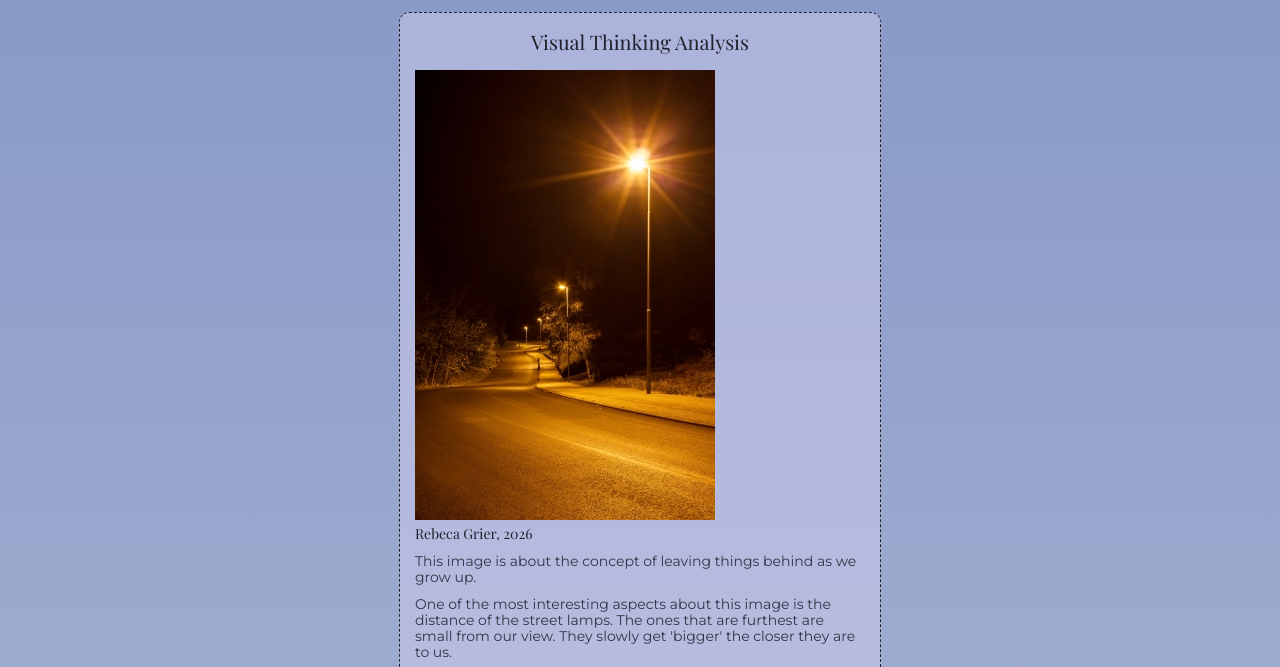
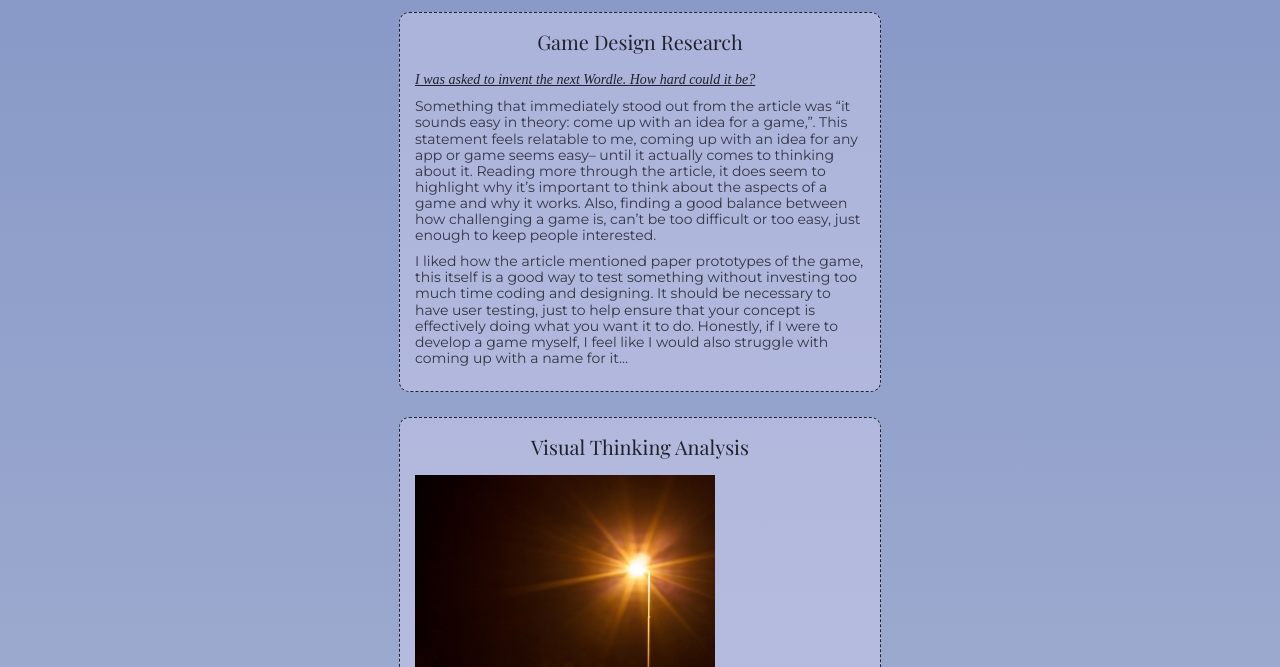
Before and after one commit to annarose1305/des157a, a plain HTML site: page journal/index.html in a window 1280 px wide. Shown: the part 66-733 px from the top of the page. Drawn offline with nearby package versions, Linux system fonts and the light colour scheme; a web font is replaced by a local one.

Commit message:
added learning journal post about game design research

```diff
--- a/journal/index.html
+++ b/journal/index.html
@@ -16,6 +16,12 @@
 </head>
 <body>
     <h1>Learning Journal</h1>
+    <article>
+        <h2>Game Design Research</h2>
+        <a href="https://www.theguardian.com/lifeandstyle/2022/dec/22/i-was-asked-to-invent-the-next-wordle-how-hard-could-it-be?ref=sidebar">I was asked to invent the next Wordle. How hard could it be?</a>
+        <p>Something that immediately stood out from the article was “it sounds easy in theory: come up with an idea for a game,”. This statement feels relatable to me, coming up with an idea for any app or game seems easy– until it actually comes to thinking about it. Reading more through the article, it does seem to highlight why it’s important to think about the aspects of a game and why it works. Also, finding a good balance between how challenging a game is, can’t be too difficult or too easy, just enough to keep people interested.</p>
+        <p>I liked how the article mentioned paper prototypes of the game, this itself is a good way to test something without investing too much time coding and designing. It should be necessary to have user testing, just to help ensure that your concept is effectively doing what you want it to do. Honestly, if I were to develop a game myself, I feel like I would also struggle with coming up with a name for it…</p>
+    </article>
     <article>
         <h2>Visual Thinking Analysis</h2>
         <img src="images/r_img.jpg" alt="image of a street in nighttime, illuminated by lamp posts" width="300" height="450">
```
